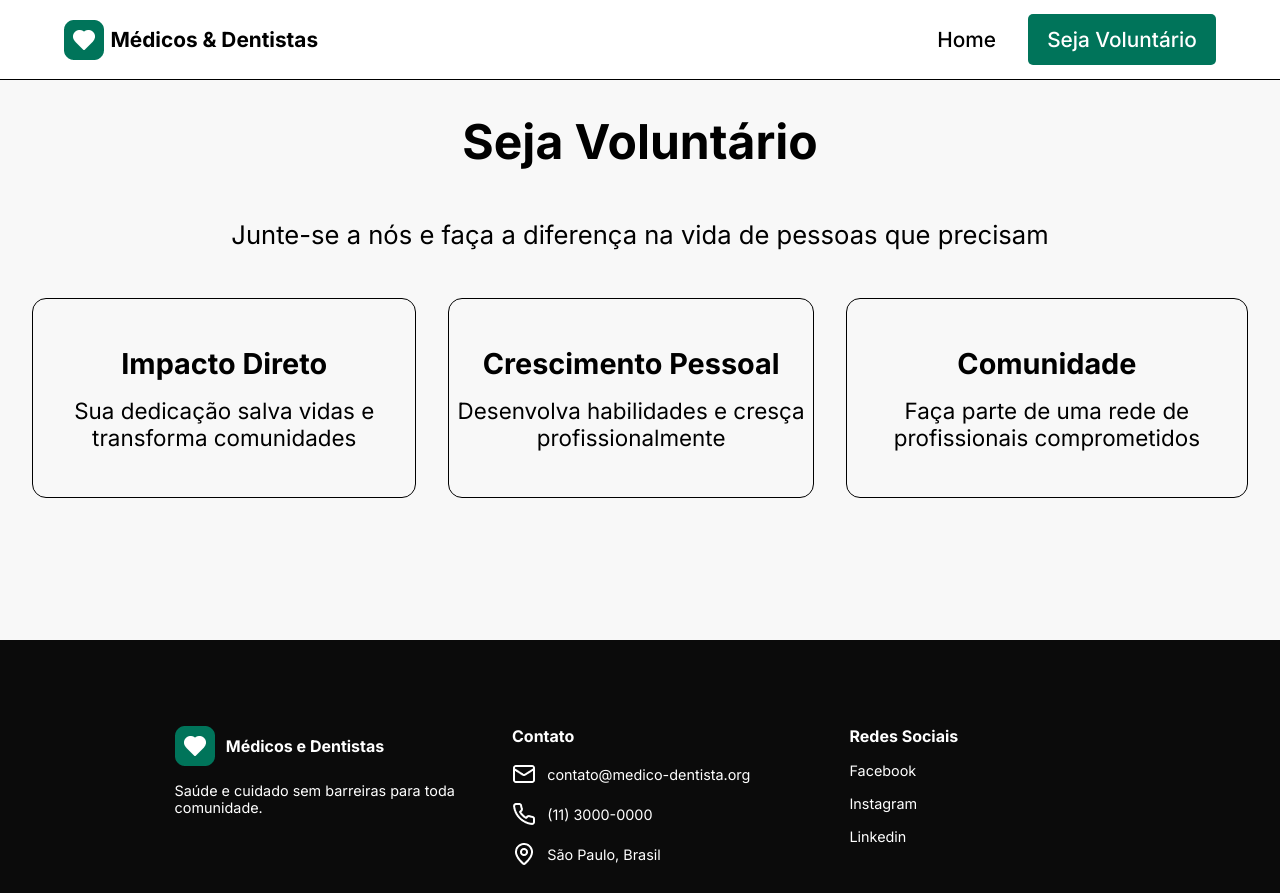
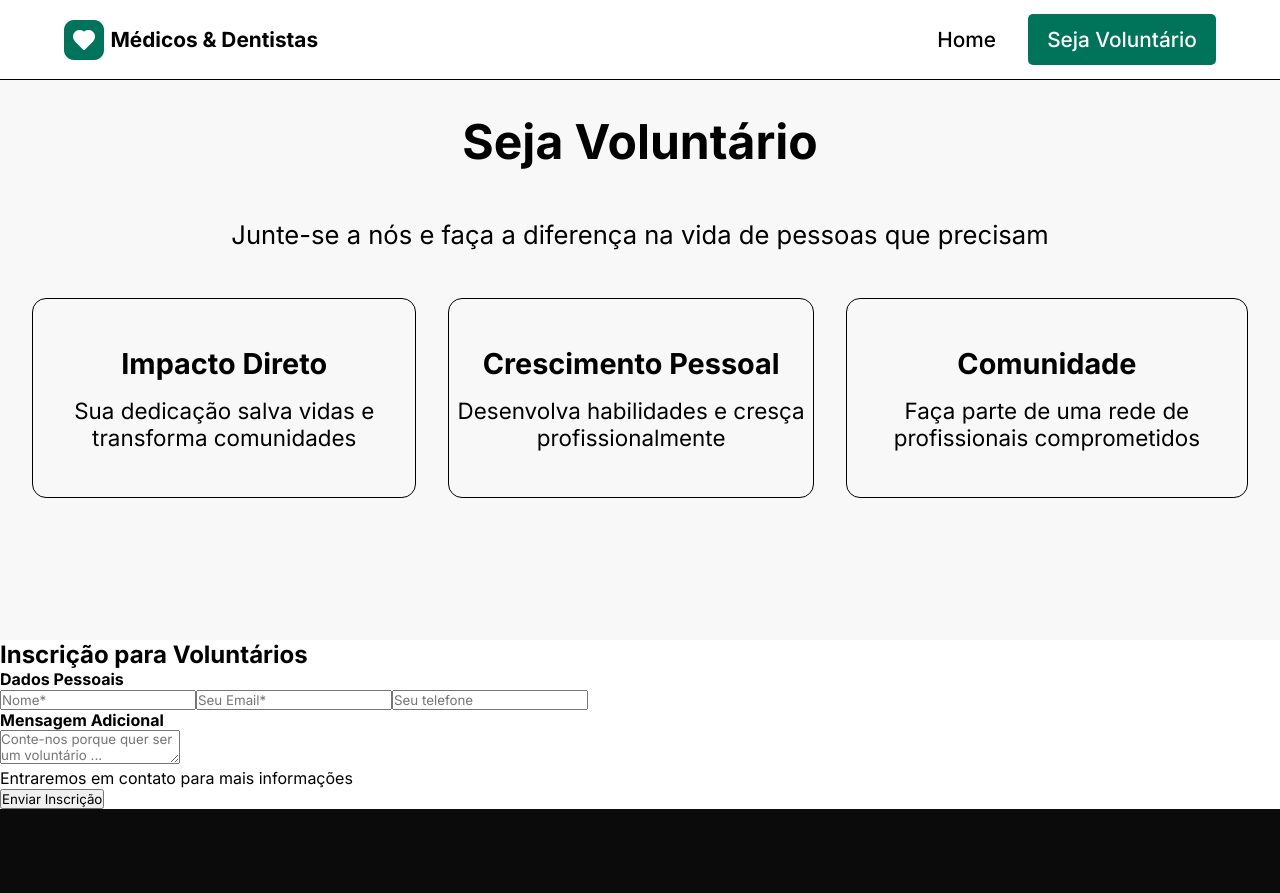
Before and after one commit to laecio22/desafio-router, a React (Vite) app: page /voluntarios in a window 1280 px wide. Shown: the top 893 px of the page. Built offline with nearby package versions, Linux system fonts and the light colour scheme.

Commit message:
feat:estruturação da sessão  de  formulário  de  inscrição

```diff
--- a/src/pages/voluntarios/Voluntarios.jsx
+++ b/src/pages/voluntarios/Voluntarios.jsx
@@ -20,9 +20,23 @@ const Voluntarios = () => {
           />
         </div>
       </section>
-      {/* <section className={s.containerForm}>
-        <form></form>
-      </section> */}
+      <section className={s.containerForm}>
+        <form>
+          <h2>Inscrição para Voluntários</h2>
+          <div>
+            <h4>Dados Pessoais</h4>
+            <input type="text"  placeholder="Nome*" />
+            <input type="email" placeholder="Seu Email*" />
+            <input type="tel" placeholder="Seu telefone" />
+          </div>
+          <div>
+            <h4>Mensagem Adicional</h4>
+            <textarea placeholder="Conte-nos porque quer ser  um voluntário ..."></textarea>
+          </div>
+          <p>Entraremos em  contato para  mais informações</p>
+          <button>Enviar Inscrição</button>
+        </form>
+      </section>
     </main>
   );
 };
--- a/src/pages/voluntarios/voluntarios.module.scss
+++ b/src/pages/voluntarios/voluntarios.module.scss
@@ -1,4 +1,6 @@
 @use "../../colors.scss";
+
+//estilização  sessão  principal
 .containerVoluntario {
   height: 70vh;
   display: flex;
@@ -26,6 +28,8 @@
   }
 }
 
+//estilização  sessão  formulário
+
 @media screen and (max-width: 1030px) {
   .containerVoluntario {
     height: 130vh;
```
